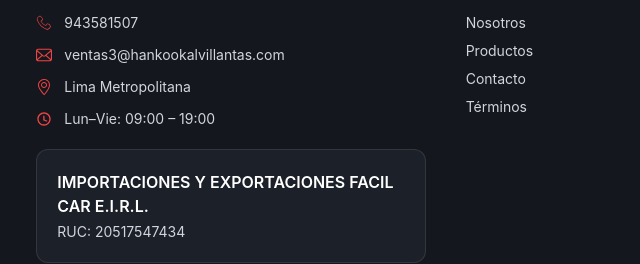
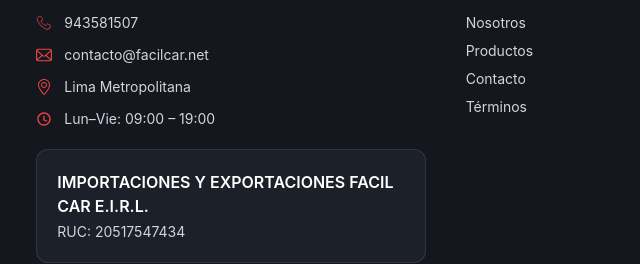
Before and after one commit to AgenciaServitec/hankookalvillantas, an Astro site: page / in a window 1280 px wide. Shown: the part 2769-3033 px from the top of the page, 409-1049 px from the left. Built offline with nearby package versions, Linux system fonts and the light colour scheme; Astro itself is replaced by a stand-in of ours.

Commit message:
updated email

```diff
--- a/src/layouts/Footer.astro
+++ b/src/layouts/Footer.astro
@@ -51,7 +51,7 @@
 
           <li class="flex items-center gap-3">
             <img src="/svg/email.svg" class="w-4 h-4" />
-            <span>ventas3@hankookalvillantas.com</span>
+            <span>contacto@facilcar.net</span>
           </li>
 
           <li class="flex items-center gap-3">
```
